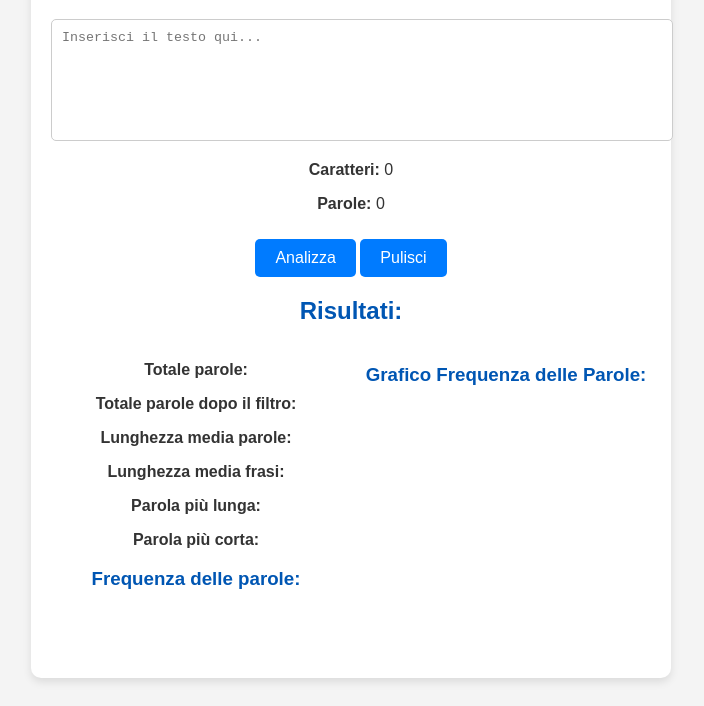
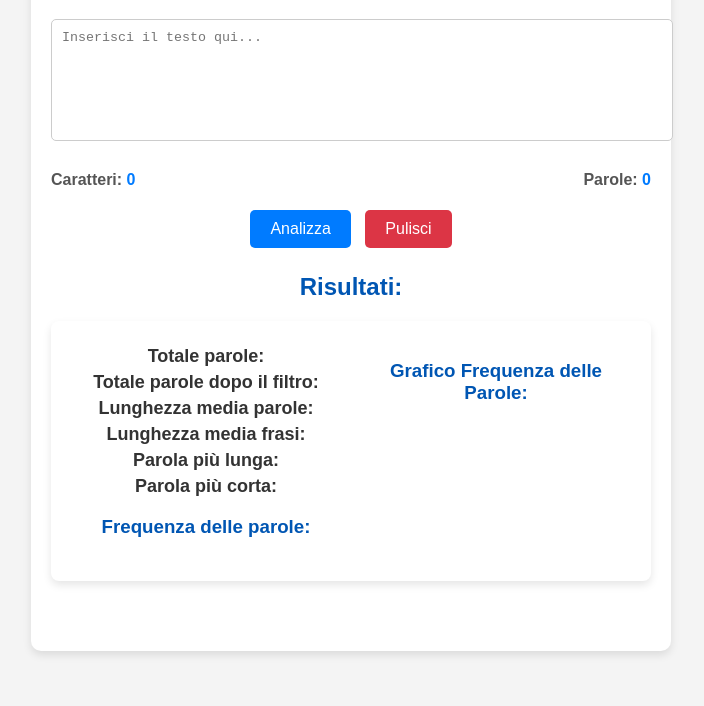
Before and after one commit to EdHunter32/analizzatore-testo, a plain HTML site: page index.html in a window 1280 px wide. Shown: the part 109-815 px from the top of the page, without its empty margins (289-993 px from the left). Drawn offline with nearby package versions, Linux system fonts and the light colour scheme.

Commit message:
Fix reset contatori parole e caratteri nel pulsante Pulisci

```diff
--- a/index.html
+++ b/index.html
@@ -15,8 +15,12 @@
         <h1>Analizzatore di Testo</h1>
 
         <textarea id="inputTesto" placeholder="Inserisci il testo qui..." oninput="aggiornaContatori()"></textarea>
-        <p><strong>Caratteri:</strong> <span id="contaCaratteri">0</span></p>
-        <p><strong>Parole:</strong> <span id="contaParole">0</span></p>
+
+        <div class="contatori">
+            <p><strong>Caratteri:</strong> <span id="contaCaratteri">0</span></p>
+            <p><strong>Parole:</strong> <span id="contaParole">0</span></p>
+        </div>
+
 
         <button onclick="analizzaEVisualizza()">Analizza</button>
         <button onclick="pulisciTesto()">Pulisci</button>
--- a/script.js
+++ b/script.js
@@ -146,6 +146,10 @@ function pulisciTesto() {
     if (window.graficoFrequenza instanceof Chart) {
         window.graficoFrequenza.destroy();
     }
+
+    // 🔹 Aggiungiamo questo per resettare i contatori:
+    document.getElementById("contaCaratteri").textContent = "0";
+    document.getElementById("contaParole").textContent = "0";
 }
 
 function aggiornaContatori() {
--- a/styles.css
+++ b/styles.css
@@ -137,3 +137,65 @@ canvas {
     max-width: 100%;
     height: auto;
 }
+
+/* Stile per i contatori di caratteri e parole */
+.contatori {
+    display: flex;
+    justify-content: space-between;
+    margin-top: 10px;
+    font-size: 16px;
+    color: #555;
+    font-weight: bold;
+}
+
+.contatori span {
+    color: #007BFF;
+}
+
+/* Stile per l'area dei risultati */
+.risultati-container {
+    background: #ffffff;
+    padding: 20px;
+    border-radius: 8px;
+    box-shadow: 0px 4px 8px rgba(0, 0, 0, 0.1);
+    margin-top: 20px;
+}
+
+.risultati-container p {
+    font-size: 18px;
+    color: #333;
+    margin: 5px 0;
+}
+
+/* Evidenziare i numeri nei risultati */
+.risultati-container span {
+    font-weight: bold;
+    color: #007BFF;
+}
+
+/* Stile per i pulsanti */
+button {
+    background-color: #007BFF;
+    color: white;
+    padding: 10px 20px;
+    border: none;
+    border-radius: 5px;
+    cursor: pointer;
+    font-size: 16px;
+    transition: all 0.3s ease;
+    margin: 5px;
+}
+
+button:hover {
+    background-color: #0056b3;
+    transform: scale(1.05);
+}
+
+/* Stile per il pulsante "Pulisci" per differenziarlo */
+button:nth-of-type(2) {
+    background-color: #DC3545;
+}
+
+button:nth-of-type(2):hover {
+    background-color: #a71d2a;
+}
```
